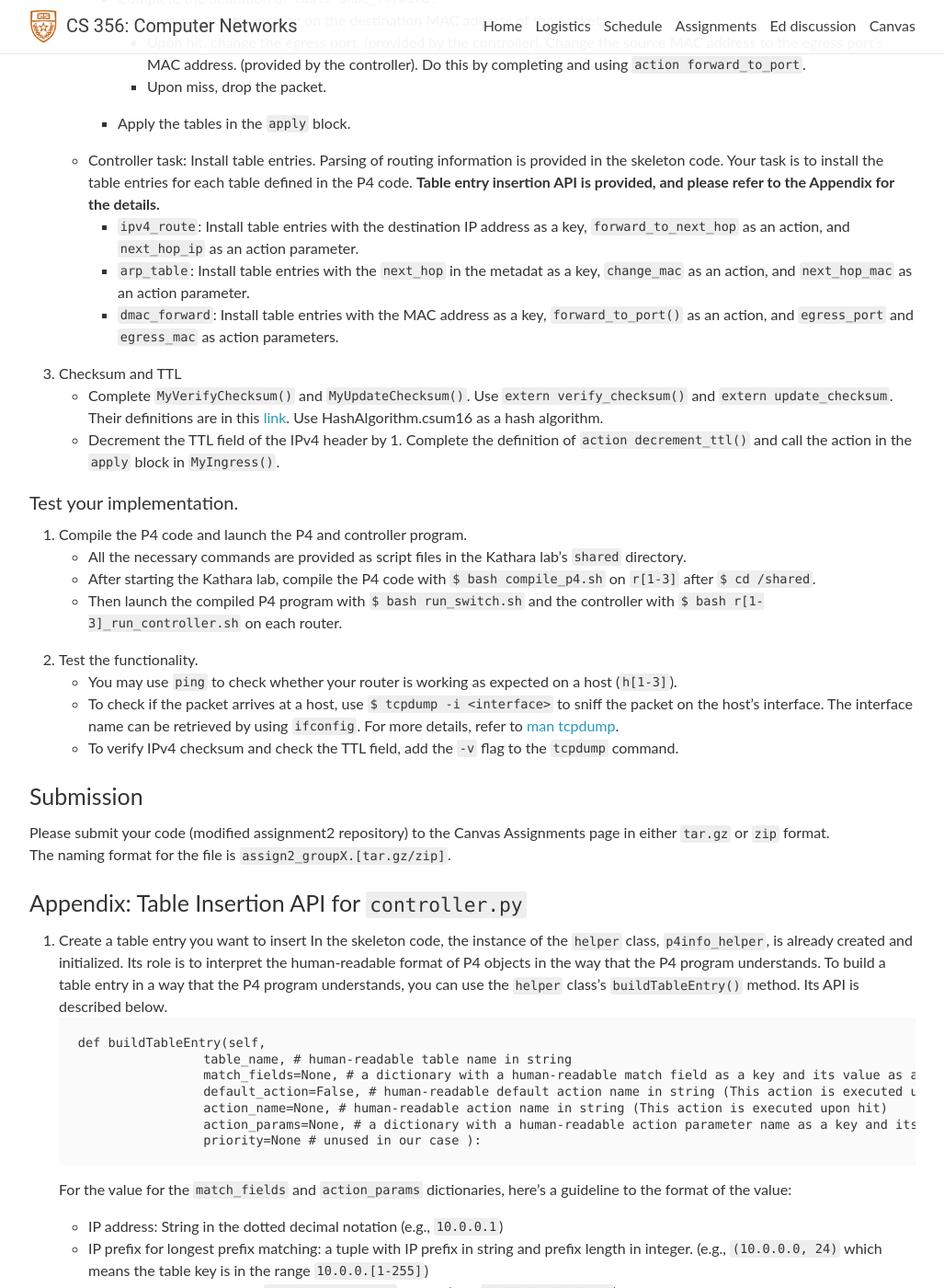
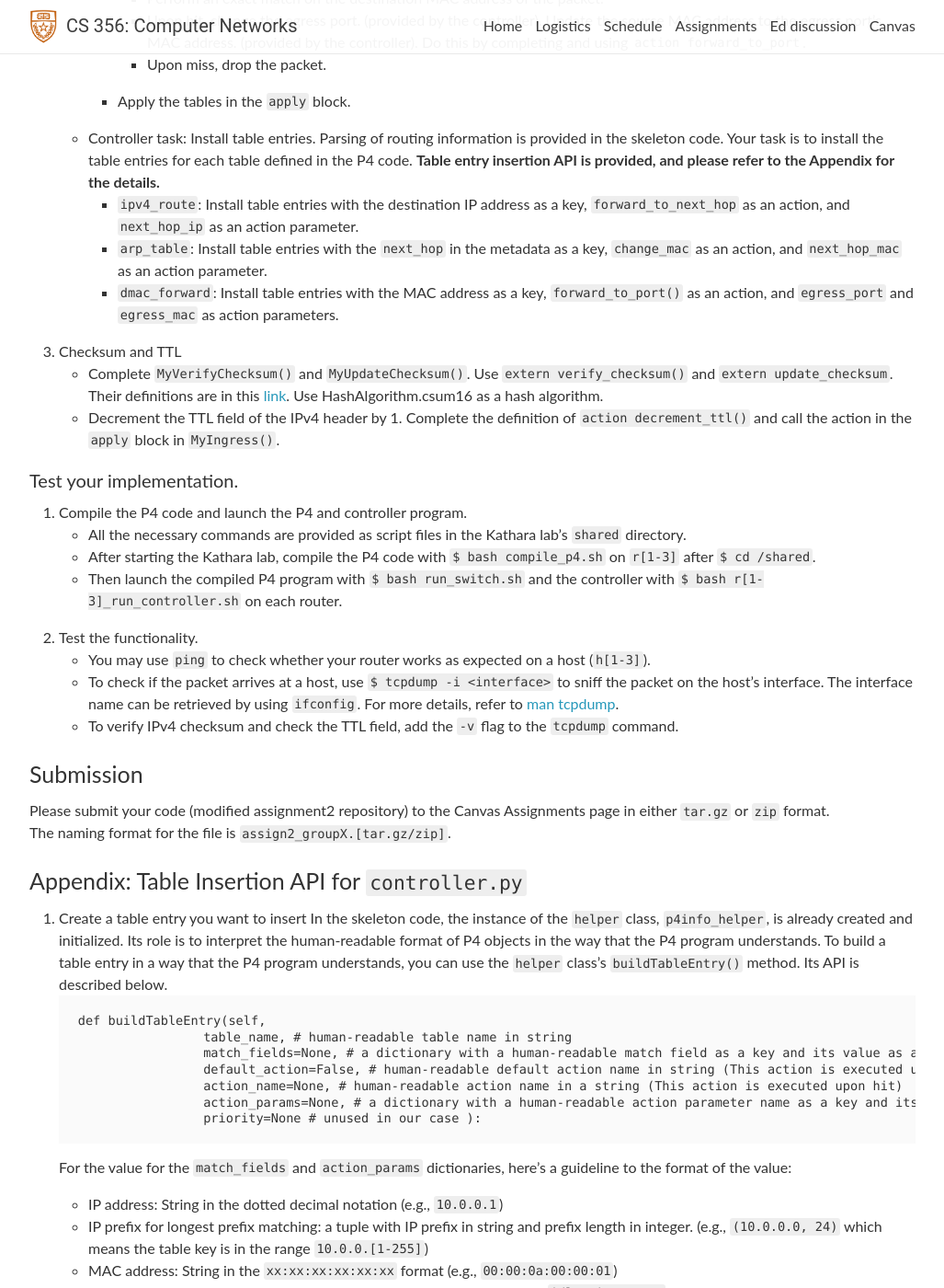
Before and after one commit to utcs356/sp25, a Jekyll site: the page built from _pages/2_p4_switch_router.md, in a window 1280 px wide and 1400 px high, scrolled down 3504 px. Shown: the whole window at 92% size, without its empty margins (126-1153 px from the left). Built offline with Jekyll 4.4.1, drawn with Linux system fonts in a browser that asks for light colours; nearby versions of some CDN libraries; comment, search, counter and statistics services are not loaded; some of the changed text lies outside the part shown.

Commit message:
Update 2_p4_switch_router.md

````diff
--- a/_pages/2_p4_switch_router.md
+++ b/_pages/2_p4_switch_router.md
@@ -6,14 +6,14 @@ title: "Assignment 2: Software Switch and Router with P4"
 
 ### Part 0: Setup
 Unlike the previous assignments, we will use the `cs356-p4` profile instead of `cs356-base` in this assignment.
-It includes a Kathara image with P4 utilities so that you can run your P4 code on a virtual device.
+It includes a Kathara image with P4 utilities to run your P4 code on a virtual device.
 To get a skeleton code, clone the [git repository](https://github.com/utcs356/assignment2.git) and make your own private repository as in A1. (refer to A1 setup)
-The task is to implement a basic switch and router with P4 (data plane) and Python (control plane).
+The task is implementing a basic switch and router with P4 (data plane) and Python (control plane).
 
 #### Tip: Using `tmux` to access Kathara nodes
 After you launch the Kathara lab with `$ kathara lstart`, you can connect to each Kathara node from any terminal you want by using `$ kathara connect <host_name>`. For example, if you want to open a terminal for `s1` in the `star_four_hosts` Kathara lab, execute `$ kathara connect s1`. **Note that the command only works in the Kathara lab directory.**
 
-However, opening multiple SSH terminals is cumbersome to connect to different Kathara nodes, and there's a tool called `tmux` to rescue. With `tmux`, you can create multiple windows (full-sized terminals) and divide them into panes (splitted terminals) on a single SSH connection. Start a new tmux session on a SSH terminal, by typing `$ tmux`. To execute the tmux command such as creating and splitting a window, you should first type the trigger key (`Ctrl+b` by default) to change the cursor from a terminal to the `tmux` command bar. You can split the window vertically with `Ctrl+b %` and horizontally with `Ctrl+b "`. You can move cursors from a pane to adjacent panes by using `Ctrl+b <arrow_key>`. Make panes/windows as many as you want, then connect to the Kathara node on each pane/window by using `$ kathara connect <host_name>`.
+However, opening multiple SSH terminals to connect to different Kathara nodes is cumbersome, and there's a tool called `tmux` to rescue it. With `tmux`, you can create multiple windows (full-sized terminals) and divide them into panes (splitted terminals) on a single SSH connection. Start a new tmux session on a SSH terminal, by typing `$ tmux`. To execute the tmux command such as creating and splitting a window, you should first type the trigger key (`Ctrl+b` by default) to change the cursor from a terminal to the `tmux` command bar. You can split the window vertically with `Ctrl+b %` and horizontally with `Ctrl+b "`. You can move cursors from a pane to adjacent panes by using `Ctrl+b <arrow_key>`. Make panes/windows as many as you want, then connect to the Kathara node on each pane/window by using `$ kathara connect <host_name>`.
 
 Refer to [here](https://tmuxcheatsheet.com/) for more details on how to use `tmux`.
 
@@ -25,7 +25,7 @@ Refer to [here](https://tmuxcheatsheet.com/) for more details on how to use `tmu
 * For every experiment instantiation, you should
     * `$ sudo usermod -aG docker $USER`
     `$ touch ~/.Xauthority`
-    Then restart the SSH session to make sure the changes are applied.
+    Then, restart the SSH session to make sure the changes are applied.
     * Clone your private repository and push the changes you made.
 
 ### Part 1: Switching with P4
@@ -62,9 +62,9 @@ Your task is to complete `l2_basic_forwarding.p4` and `controller.py` to make th
 * After starting the Kathara lab, compile the P4 code with `$ bash compile_p4.sh` on `s1` after `$ cd /shared`.
 * Then launch the compiled P4 program with `$ bash run_switch.sh` and the controller with `$ bash run_controller.sh` on each router. They are all located in the `shared` directory.
 2. Test the functionality.
-* You may use `ping` to check whether your switch is working as expected on a host (`h[1-4]`).
+* You may use `ping` to check whether your switch works as expected on a host (`h[1-4]`).
 * Once you implement forwarding, the packet should arrive at each host in the local network except the sender for every ping.
-* Once you implement MAC learning, the packet should arrive at each host in the local network except the sender only for the first ping. Then the packet must arrive only at the destination host until the table entry expires.
+* Once you implement MAC learning, the packet should arrive at each host in the local network except the sender only for the first ping. Then, the packet must arrive only at the destination host until the table entry expires.
 * To check if the packet arrives at a host, use `tcpdump -i <interface>` to sniff the packet on the host's interface. The interface name can be retrieved by using `ifconfig`. For more details, refer to [man tcpdump](https://www.tcpdump.org/manpages/tcpdump.1.html).
 
 ### Part 2: Router with P4
@@ -87,15 +87,15 @@ Your task is to complete `l3_static_routing.p4` and `controller.py` to make the
             * Upon hit, change the dstMAC (provided by the controller) using `action change_dst_mac`.
             * Upon miss, drop the packet.
         * Complete the definition of `table dmac_forward`.
-            * Perform exact matching on the destination MAC address of the packet.
-            * Upon hit, change the egress port. (provided by the controller). Change the source MAC address to the egress port's MAC address. (provided by the controller). Do this by completing and using `action forward_to_port`.
+            * Perform an exact match on the destination MAC address of the packet.
+            * Upon hit, change the egress port. (provided by the controller). Update the source MAC address to the egress port's MAC address. (provided by the controller). Do this by completing and using `action forward_to_port`.
             * Upon miss, drop the packet.
         * Apply the tables in the `apply` block.
 
     * Controller task: Install table entries.
     Parsing of routing information is provided in the skeleton code. Your task is to install the table entries for each table defined in the P4 code. **Table entry insertion API is provided, and please refer to the Appendix for the details.**
         * `ipv4_route`: Install table entries with the destination IP address as a key, `forward_to_next_hop` as an action, and `next_hop_ip` as an action parameter.
-        * `arp_table`: Install table entries with the `next_hop` in the metadat as a key, `change_mac` as an action, and `next_hop_mac` as an action parameter.
+        * `arp_table`: Install table entries with the `next_hop` in the metadata as a key, `change_mac` as an action, and `next_hop_mac` as an action parameter.
         * `dmac_forward`: Install table entries with the MAC address as a key, `forward_to_port()` as an action, and `egress_port` and `egress_mac` as action parameters.
 
 3. Checksum and TTL
@@ -108,7 +108,7 @@ Your task is to complete `l3_static_routing.p4` and `controller.py` to make the
 * After starting the Kathara lab, compile the P4 code with `$ bash compile_p4.sh` on `r[1-3]` after `$ cd /shared`.
 * Then launch the compiled P4 program with `$ bash run_switch.sh` and the controller with `$ bash r[1-3]_run_controller.sh` on each router.
 2. Test the functionality.
-* You may use `ping` to check whether your router is working as expected on a host (`h[1-3]`).
+* You may use `ping` to check whether your router works as expected on a host (`h[1-3]`).
 * To check if the packet arrives at a host, use `$ tcpdump -i <interface>` to sniff the packet on the host's interface. The interface name can be retrieved by using `ifconfig`. For more details, refer to [man tcpdump](https://www.tcpdump.org/manpages/tcpdump.1.html).
 * To verify IPv4 checksum and check the TTL field, add the `-v` flag to the `tcpdump` command.
 
@@ -124,7 +124,7 @@ def buildTableEntry(self,
                     table_name, # human-readable table name in string
                     match_fields=None, # a dictionary with a human-readable match field as a key and its value as a value
                     default_action=False, # human-readable default action name in string (This action is executed upon miss)
-                    action_name=None, # human-readable action name in string (This action is executed upon hit)
+                    action_name=None, # human-readable action name in a string (This action is executed upon hit)
                     action_params=None, # a dictionary with a human-readable action parameter name as a key and its value as a value
                     priority=None # unused in our case ):
 ```
````
Also changed, not shown: other parts of _pages/2_p4_switch_router.md (+1 -1 lines).
